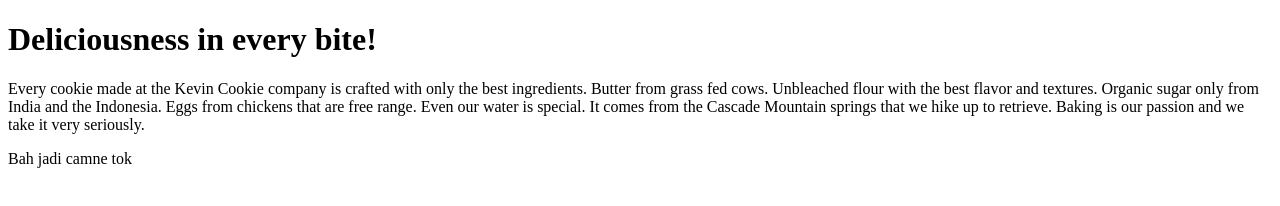
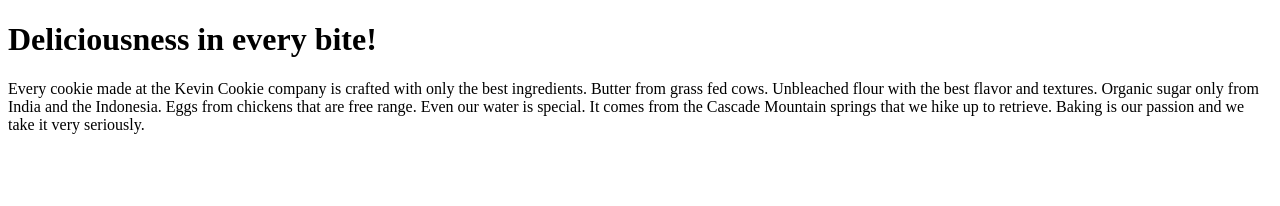
Before and after one commit to frozenskygx/github_learn, a plain HTML site: page index.htm in a window 1280 px wide. Drawn offline with Linux system fonts and the light colour scheme.

Commit message:
removed a p tag

```diff
--- a/index.htm
+++ b/index.htm
@@ -6,7 +6,5 @@
 
 <p>Every cookie made at the Kevin Cookie company is crafted with only the best ingredients. Butter from grass fed cows. Unbleached flour with the best flavor and textures. Organic sugar only from India and the Indonesia. Eggs from chickens that are free range. Even our water is special. It comes from the Cascade Mountain springs that we hike up to retrieve. Baking is our passion and we take it very seriously.</p>
 
-<p>Bah jadi camne tok</p>
-
 </body>
 </html>
```
